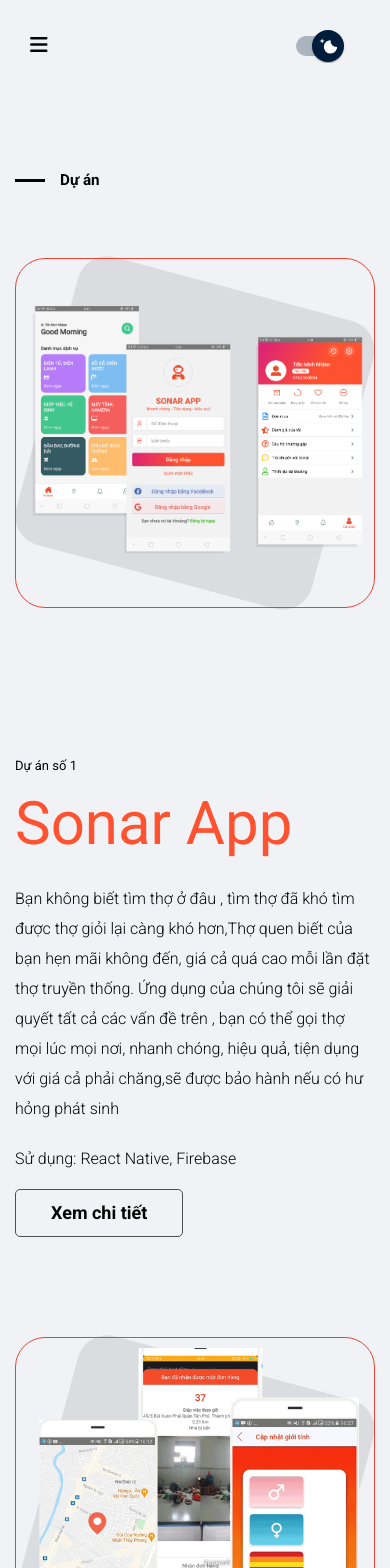
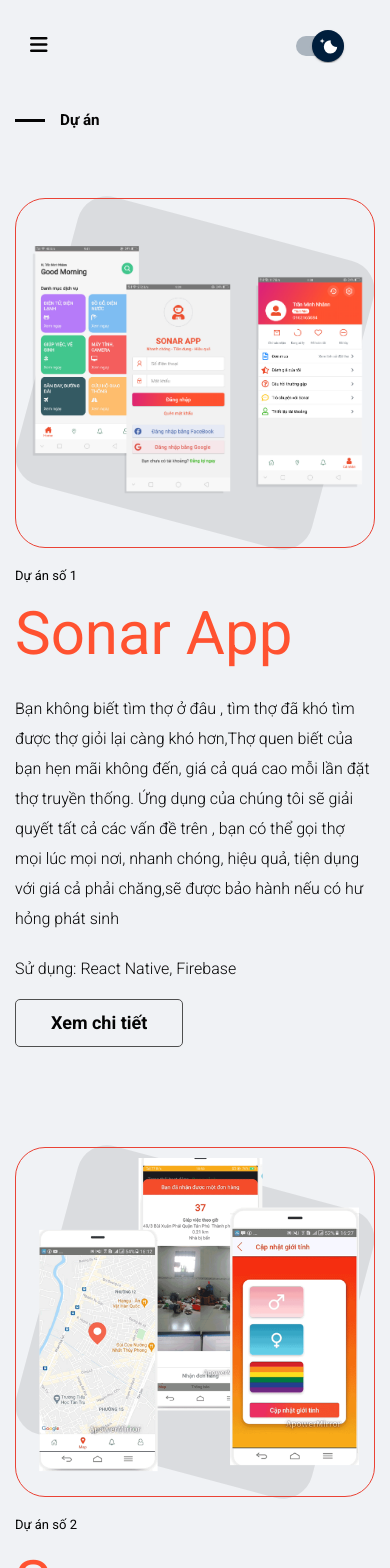
Before and after one commit to TMN2611/portfolio, a React (Create React App) app: page /project in a window 390 px wide. Shown: the top 1568 px of the page. Built offline with nearby package versions, Linux system fonts and the light colour scheme.

Commit message:
Fix spacing

```diff
--- a/src/styles/responsive.css
+++ b/src/styles/responsive.css
@@ -33,6 +33,10 @@
     display: none;
   }
 
+  .section__title {
+    margin-top: 40px;
+  }
+
   #root {
     padding: 0 15px;
   }
@@ -56,6 +60,14 @@
 
   .project__preview-wrapper {
     height: 350px;
+  }
+
+  .project__preview {
+    margin-bottom: 10px;
+  }
+
+  .project__introduction {
+    padding-top: 10px;
   }
 }
 @media screen and (max-width: 1023px) {
--- a/src/styles/responsive.scss
+++ b/src/styles/responsive.scss
@@ -31,7 +31,8 @@
   .hiddenOnMobile {
     display: none;
   }
-  .displayOnMobile {
+  .section__title {
+    margin-top: 40px;
   }
   #root {
     padding: 0 15px;
@@ -51,6 +52,12 @@
   }
   .project__preview-wrapper {
     height: 350px;
+  }
+  .project__preview {
+    margin-bottom: 10px;
+  }
+  .project__introduction {
+    padding-top: 10px;
   }
 }
 
```
Also changed, not shown: 1 other file (tests, documents, lock files or other folders).
